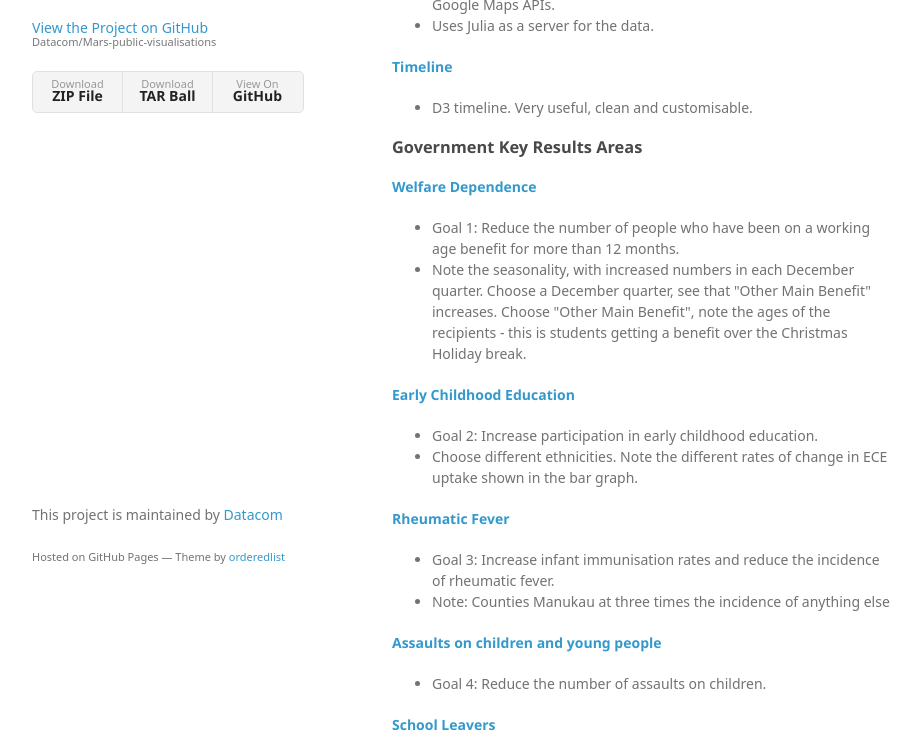
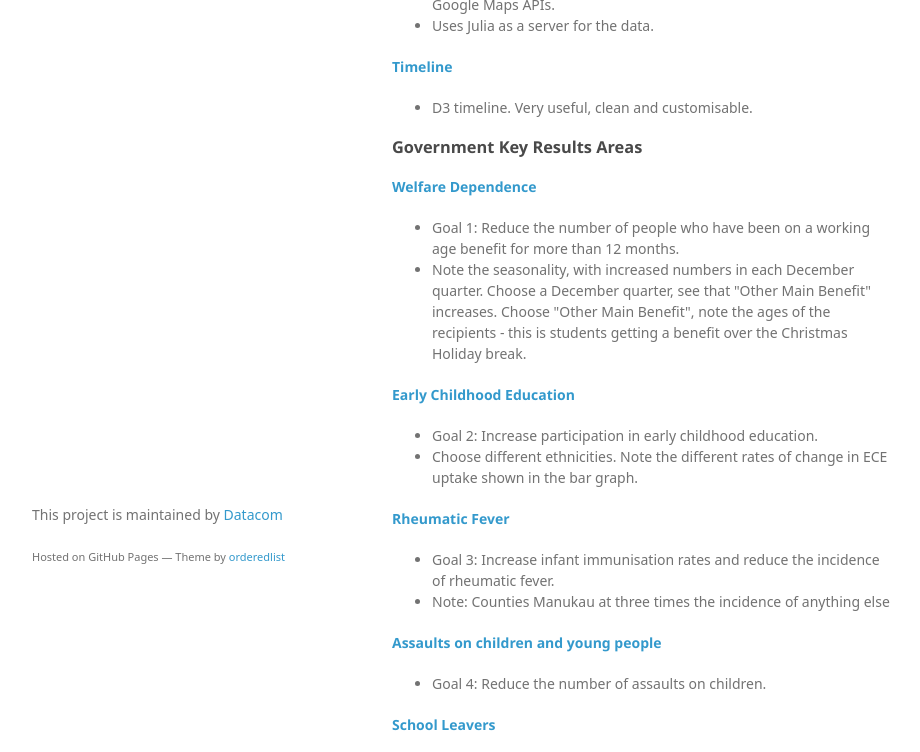
Before and after one commit to Datacom/Mars-public-visualisations, a plain HTML site: page index.html in a window 1280 px wide. Shown: the part 164-916 px from the top of the page, without its empty margins (178-1098 px from the left). Drawn offline with Linux system fonts and the light colour scheme; a web font is replaced by a local one.

Commit message:
Update index.html

```diff
--- a/index.html
+++ b/index.html
@@ -18,14 +18,14 @@
         <h1>Mars-public-visualisations</h1>
         <p>Sharable Visualisations </p>
 
-        <p class="view"><a href="https://github.com/Datacom/Mars-public-visualisations">View the Project on GitHub <small>Datacom/Mars-public-visualisations</small></a></p>
+      <!--   <p class="view"><a href="https://github.com/Datacom/Mars-public-visualisations">View the Project on GitHub <small>Datacom/Mars-public-visualisations</small></a></p>
 
 
         <ul>
           <li><a href="https://github.com/Datacom/Mars-public-visualisations/zipball/master">Download <strong>ZIP File</strong></a></li>
           <li><a href="https://github.com/Datacom/Mars-public-visualisations/tarball/master">Download <strong>TAR Ball</strong></a></li>
           <li><a href="https://github.com/Datacom/Mars-public-visualisations">View On <strong>GitHub</strong></a></li>
-        </ul>
+        </ul> -->
       </header>
       <section>
         <h3>
```
